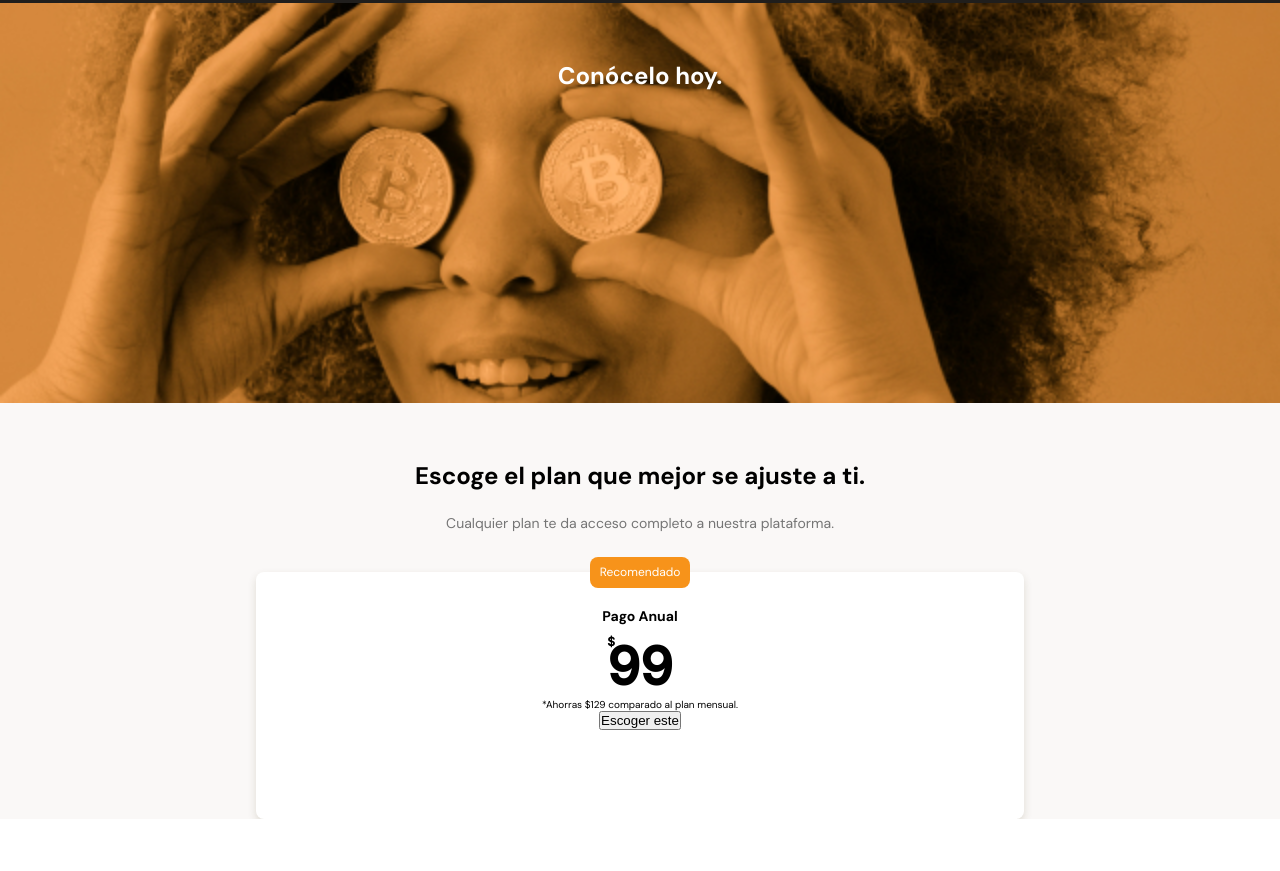
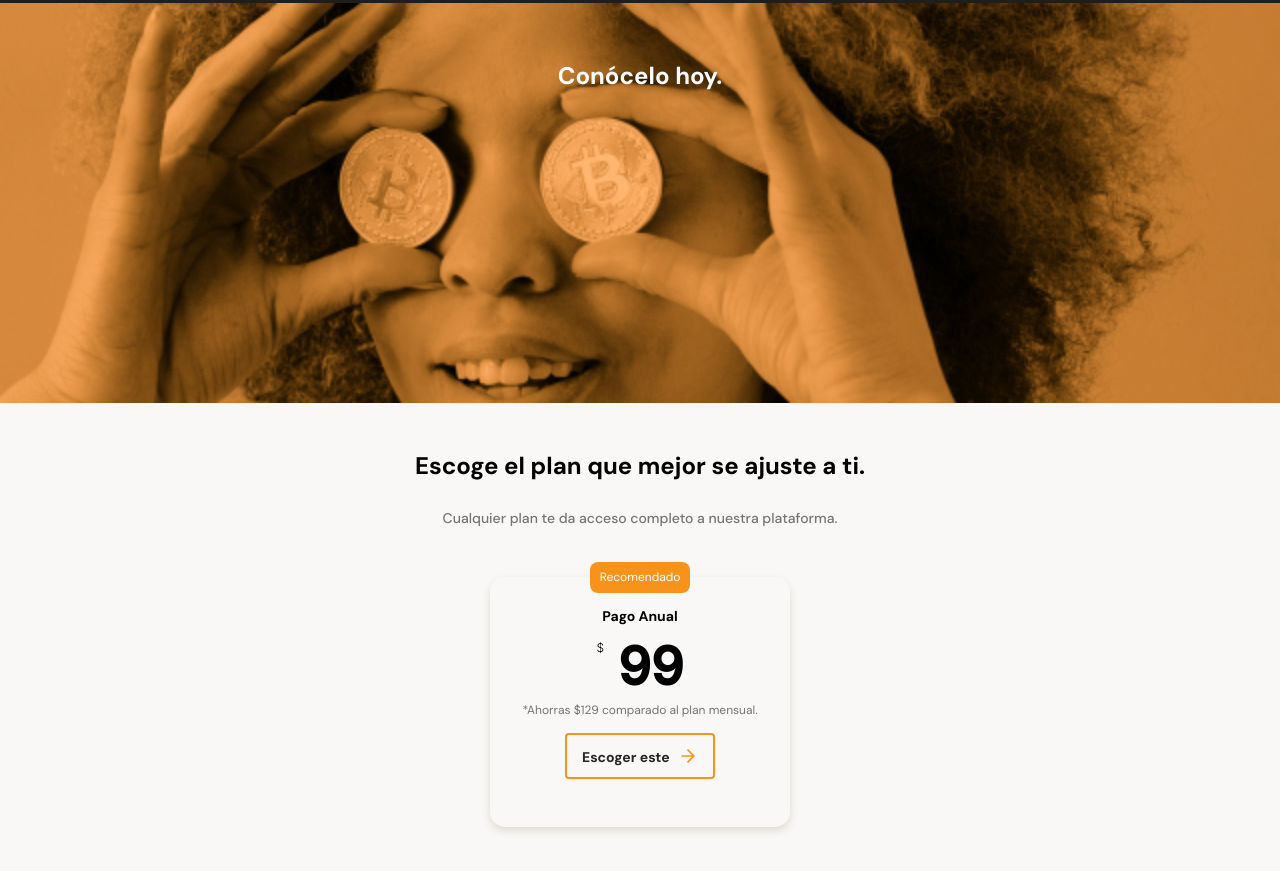
Before and after one commit to jesus0107/Responsive-Design-Mobile-first, a plain HTML site: page index.html in a window 1280 px wide. Shown: the part 2372-3243 px from the top of the page. Before the commit the page ends 3191 px from the top, so only its background shows below. Drawn offline with Linux system fonts and the light colour scheme.

Commit message:
Finished card styles

```diff
--- a/index.html
+++ b/index.html
@@ -155,13 +155,17 @@
           <p>Cualquier plan te da acceso completo a nuestra plataforma.</p>
         </div>
         <section class="plans-container__cards-slider">
-          <article class="plans-container__card">
+          <article class="plan-container__card">
             <p class="float-button">Recomendado</p>
-            <div class="plans-container__description">
+            <div class="plan-container__description">
               <h3>Pago Anual</h3>
               <p class="price"><span>$</span> 99</p>
-              <p>*Ahorras $129 comparado al plan mensual.</p>
-              <button>Escoger este <span></span></button>
+              <p class="price-description">
+                *Ahorras $129 comparado al plan mensual.
+              </p>
+              <button class="plan__ca">
+                Escoger este <span class="orange-right-arrow"></span>
+              </button>
             </div>
           </article>
         </section>
--- a/style.css
+++ b/style.css
@@ -371,47 +371,51 @@ main {
 /* PLAN SECTION */
 .main-plans-container {
   width: 100%;
-  height: auto;
+  min-width: 320px;
+  padding-bottom: 70px;
   text-align: center;
-  background-color: var(--off-white);
 }
 .plans__title-container {
   width: 90%;
+  min-width: 288px;
+  height: auto;
   margin: 0 auto;
-  padding-top: 60px;
+  margin-bottom: 50px;
 }
 .plans__title-container h2 {
+  padding-top: 50px;
   font-size: 2.4rem;
   font-weight: bold;
   line-height: 2.6rem;
   columns: var(--warm-black);
-  margin-bottom: 25px;
 }
 .plans__title-container p {
+  padding-top: 30px;
   font-size: 1.4rem;
   line-height: 1.8rem;
+  font-weight: 500;
   color: #757575;
-  margin-bottom: 40px;
 }
 
 /* CARDS SLIDER */
 .plans-container__cards-slider {
 }
-.plans-container__card {
+.plan-container__card {
   position: relative;
   width: 60%;
-  min-width: 190px;
-  height: 247px;
+  min-width: 230px;
+  max-width: 300px;
+  height: 250px;
   margin: 0 auto;
-  background-color: white;
+  background-color: var(--off-white);
   box-shadow: 0px 4px 8px rgba(89, 73, 30, 0.16);
-  border-radius: 8px;
+  border-radius: 15px;
 }
-.plans-container__card .float-button {
+.plan-container__card .float-button {
   position: absolute;
   width: 100px;
   left: calc(50% - 50px);
-  top: calc(50% - 139px);
+  top: calc(50% - 140.5px);
   font-size: 1.2rem;
   line-height: 1.5rem;
   padding: 8px;
@@ -419,27 +423,61 @@ main {
   background-color: var(--bitcoin-orange);
   border-radius: 8px;
 }
-.plans-container__description {
-  padding: 35px 0;
-  width: 100%;
+/* CARD */
+.plan-container__description {
+  width: 80%;
   height: 100%;
+  padding: 30px 0 0;
+  margin: 0 auto;
 }
-.plans-container__description h3 {
+.plan-container__description h3 {
   font-size: 1.4rem;
   line-height: 1.8rem;
   margin-bottom: 10px;
   color: black;
 }
-.plans-container__description .price {
+.plan-container__description .price {
+  margin-bottom: 5px;
   font-family: var(--font-inter);
   font-size: 5.2rem;
   line-height: 6.3rem;
   font-weight: bold;
-  position: relative;
+  color: black;
 }
-.plans-container__description span {
-  position: absolute;
-  top: 0;
+.plan-container__description .price span {
   font-size: 1.2rem;
   line-height: 1.45rem;
+  font-size: 1.2rem;
+  font-weight: 300;
+  vertical-align: calc(50% + 26px);
 }
+.plan-container__description .price-description {
+  font-size: 1.2rem;
+  line-height: 1.452rem;
+  color: #757575;
+  margin-bottom: 15px;
+}
+.plan-container__description .plan__ca {
+  width: 150px;
+  padding: 11px 15px;
+  font-size: 1.4rem;
+  line-height: 1.8rem;
+  font-weight: bold;
+  font-family: var(--font-dm-sans);
+  background-color: var(--off-white);
+  border: 2px solid var(--bitcoin-orange);
+  color: var(--black);
+  border-radius: 4px;
+  outline: none;
+}
+.plan-container__description .plan__ca .orange-right-arrow {
+  display: inline-block;
+  width: 20px;
+  height: 20px;
+  margin-left: 5px;
+  background-image: url(./assets/icons/orange-right-arrow.svg);
+  background-position: center;
+  background-repeat: no-repeat;
+  background-size: contain;
+  vertical-align: text-bottom;
+}
```
